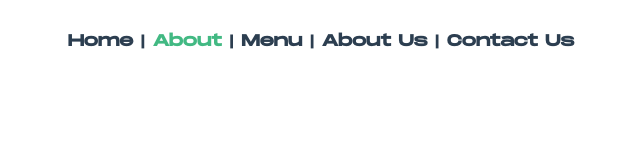
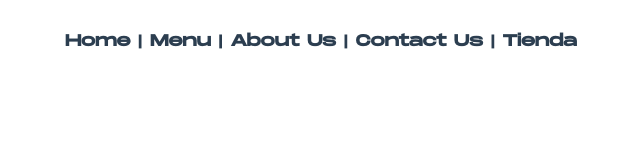
Before and after one commit to Team-Barraquito/harhuy-magazine, a Vue app: page /about in a window 1280 px wide. Shown: the top 160 px of the page, without its empty margins (319-959 px from the left). Built offline with nearby package versions, Linux system fonts and the light colour scheme.

Commit message:
Modified router link

```diff
--- a/src/App.vue
+++ b/src/App.vue
@@ -2,10 +2,10 @@
   <div id="app">
     <div id="nav">
       <router-link to="/">Home</router-link> |
-      <router-link to="/about">About</router-link> |
       <router-link to="/menu"> Menu </router-link> |
       <router-link to="/aboutUs"> About Us </router-link> |
-      <router-link to="/contactUs"> Contact Us </router-link>
+      <router-link to="/contactUs"> Contact Us </router-link> |
+      <router-link to="/store"> Tienda </router-link>
     </div>
     <router-view/>
   </div>
```
